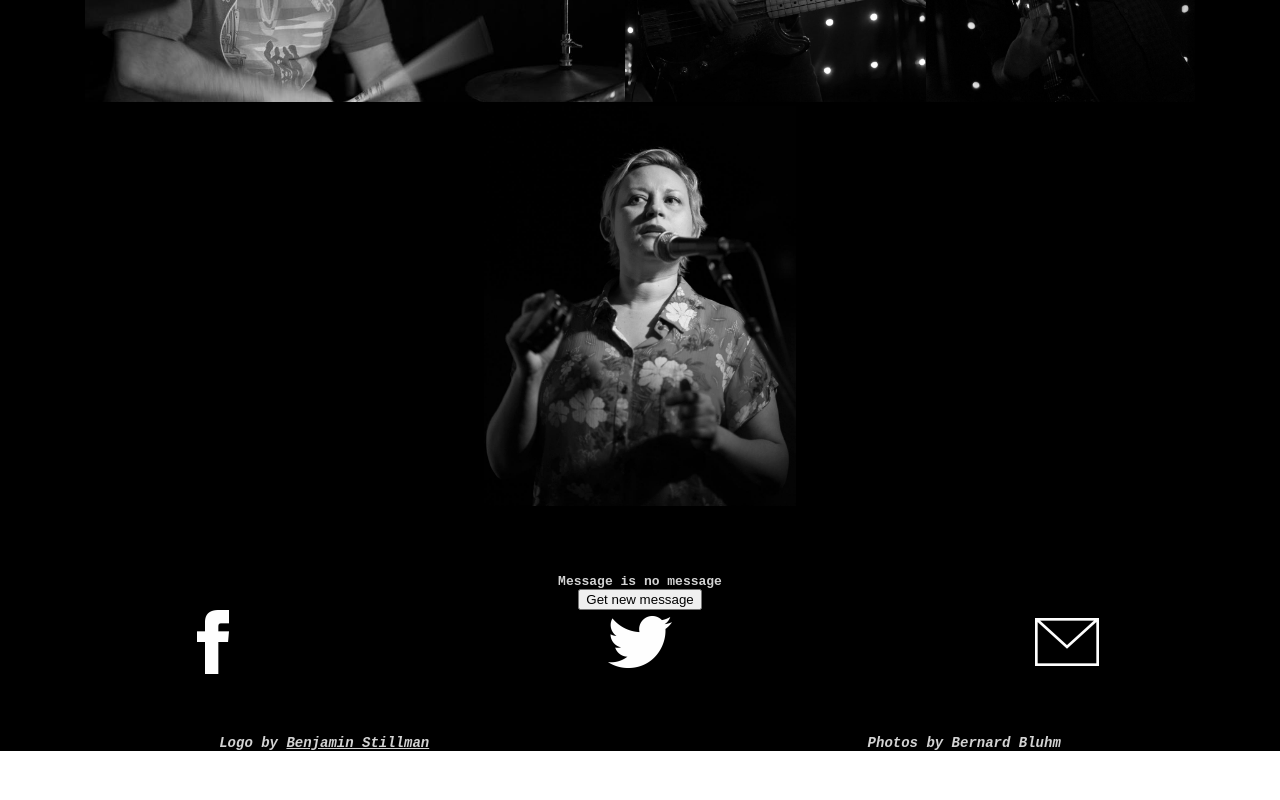
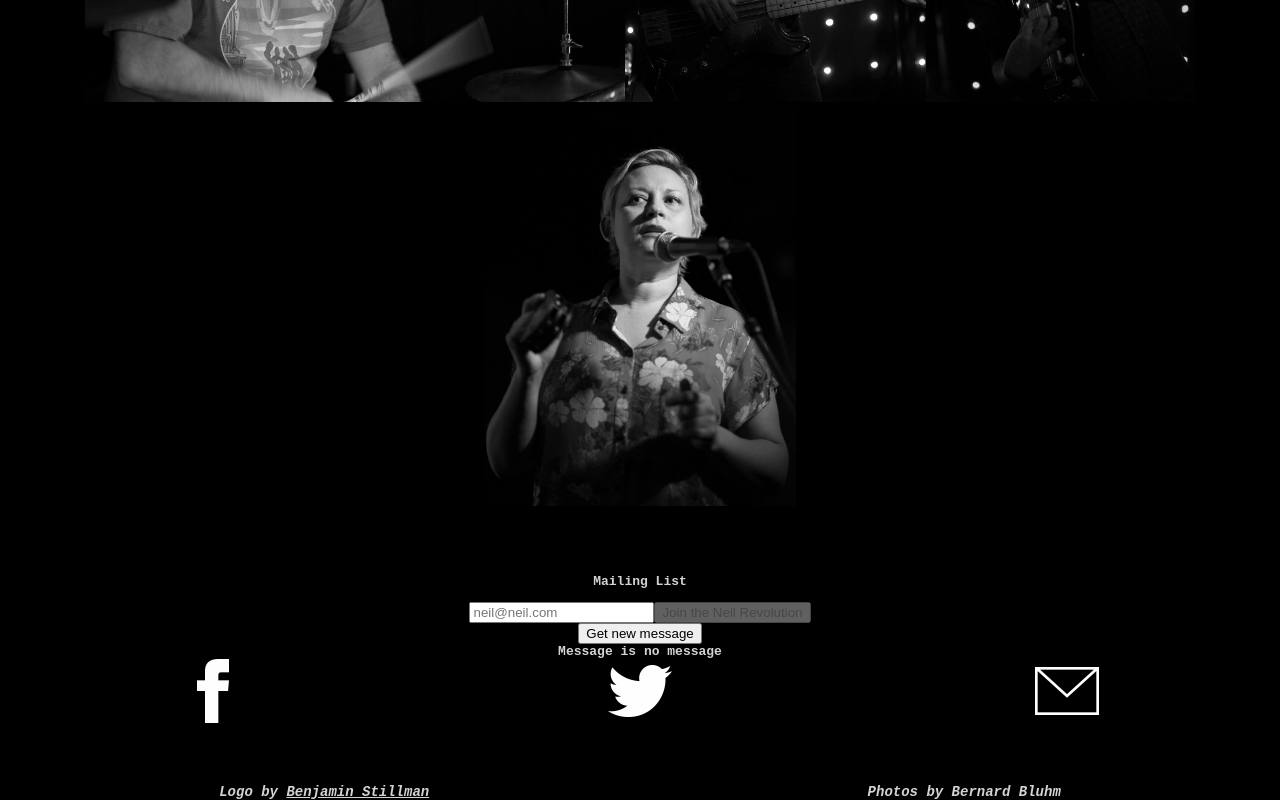
Before and after one commit to josh-stillman/electric-neil-website, a React (Create React App) app: page / in a window 1280 px wide. Shown: the part 621-1421 px from the top of the page. Before the commit the page ends 1372 px from the top, so only its background shows below. Built offline with nearby package versions, Linux system fonts and the light colour scheme.

Commit message:
create user object on signup

```diff
--- a/src/SignupForm.js
+++ /dev/null
@@ -1,34 +0,0 @@
-import React, { Component } from 'react';
-import './App.css';
-import { baseUrl } from './utils/lambda';
-
-const baseClass = "signup-form"
-
-class SignupForm extends Component {
-  state = {
-    message: 'no message',
-  }
-
-  getMessage = () => {
-    fetch(`/.netlify/functions/hello`)
-      .then(res => res.json())
-      .then(({message}) => this.setState({message}))
-  }
-  render() {
-    return (
-      <div className={baseClass}>
-        <div>
-          Message is {this.state.message}
-        </div>
-
-        <div>
-          <button onClick={this.getMessage}>
-            Get new message
-          </button>
-        </div>
-      </div>
-    );
-  }
-}
-
-export default SignupForm;
--- /dev/null
+++ b/src/SignupForm.tsx
@@ -0,0 +1,83 @@
+import React, { Component } from 'react';
+import './App.css';
+import { baseUrl } from './utils/lambda';
+
+const baseClass = 'signup-form';
+
+// const emailRegex = /\A[a-z0-9!#$%&'*+/=?^_`{|}~-]+(?:\.[a-z0-9!#$%&'*+/=?^_`{|}~-]+)*@(?:[a-z0-9](?:[a-z0-9-]*[a-z0-9])?\.)+[a-z0-9](?:[a-z0-9-]*[a-z0-9])?\z/
+const emailRegex = /(?:[a-z0-9!#$%&'*+/=?^_`{|}~-]+(?:\.[a-z0-9!#$%&'*+/=?^_`{|}~-]+)*|"(?:[\x01-\x08\x0b\x0c\x0e-\x1f\x21\x23-\x5b\x5d-\x7f]|\\[\x01-\x09\x0b\x0c\x0e-\x7f])*")@(?:(?:[a-z0-9](?:[a-z0-9-]*[a-z0-9])?\.)+[a-z0-9](?:[a-z0-9-]*[a-z0-9])?|\[(?:(?:25[0-5]|2[0-4][0-9]|[01]?[0-9][0-9]?)\.){3}(?:25[0-5]|2[0-4][0-9]|[01]?[0-9][0-9]?|[a-z0-9-]*[a-z0-9]:(?:[\x01-\x08\x0b\x0c\x0e-\x1f\x21-\x5a\x53-\x7f]|\\[\x01-\x09\x0b\x0c\x0e-\x7f])+)\])/
+class SignupForm extends Component {
+  state = {
+    message: 'no message',
+    value: '',
+    error: true,
+    showError: false,
+  };
+
+  onChange = (e: any) => {
+    const { value } = e.target;
+    this.setState({ value, error: !this.validateEmail(value) });
+  };
+
+  validateEmail = (input: string) => (
+    emailRegex.test(this.state.value)
+  )
+
+  onBlur = () => {
+    const { error } = this.state;
+
+    if (error) {
+      this.setState({showError: true});
+    }
+  }
+
+  submitEmail = () => {
+    const { error, value } = this.state;
+
+    if (error) {
+      this.setState({showError: true});
+      return;
+    }
+
+    fetch(`/.netlify/functions/signup`, {
+      method: 'POST',
+      headers: {
+        'Accept': 'application/json',
+        'Content-Type': 'application/json'
+      },
+      body: JSON.stringify({ email: value })
+    })
+      .then(res => res.json())
+      .then(({ message }) => this.setState({ message }))
+      .catch((e) => this.setState({message: JSON.stringify(e)}));
+  };
+
+  getMessage = () => {
+    fetch(`/.netlify/functions/hello`)
+      .then(res => res.json())
+      .then(({ message }) => this.setState({ message }));
+  };
+
+  render() {
+    const { error, showError, value } = this.state;
+
+    return (
+      <div className={baseClass}>
+
+        <div>
+          <p>Mailing List</p>
+          <input value={value} onChange={this.onChange} onBlur={this.onBlur} placeholder="neil@neil.com" />
+          <button disabled={error} onClick={this.submitEmail}>Join the Neil Revolution</button>
+          {error && showError && <p>Invalid Email Address</p>}
+        </div>
+
+        <div>
+          <button onClick={this.getMessage}>Get new message</button>
+          <div>Message is {this.state.message}</div>
+        </div>
+      </div>
+    );
+  }
+}
+
+export default SignupForm;
--- /dev/null
+++ b/src/utils/db.ts
@@ -0,0 +1,3 @@
+export const getDbName = () => (
+  process.env.ENV === 'dev' ? 'DEV' : 'services'
+);
--- /dev/null
+++ b/src/utils/index.ts
@@ -0,0 +1,2 @@
+export * from './lambda';
+export * from './db';
```
Also changed, not shown: package.json (+19 -17 lines), src/lambda/hello.ts (+14 -1 lines), src/lambda/signup.ts (added, +66 -0 lines), .babelrc, 2 other files (tests, documents, lock files or other folders).
